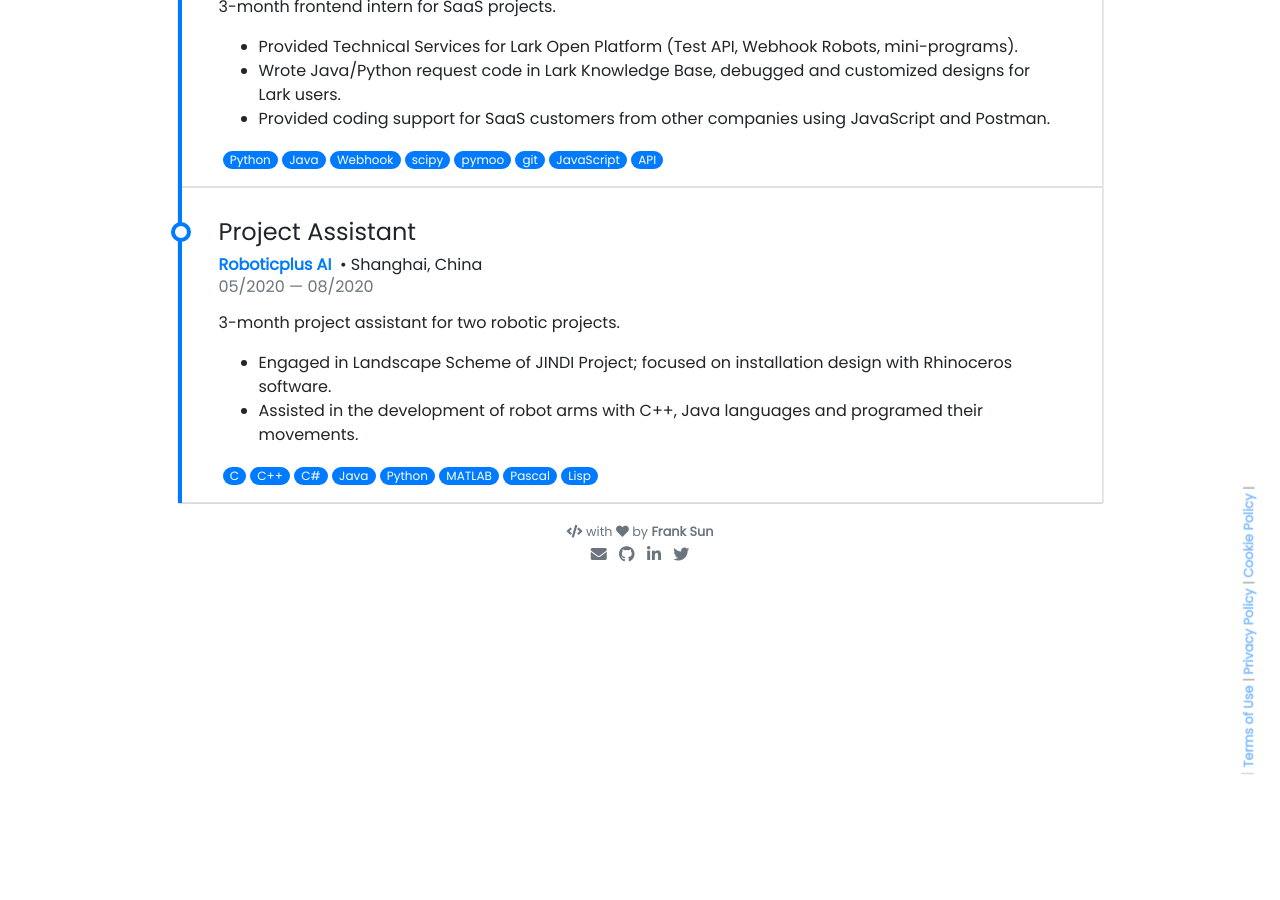
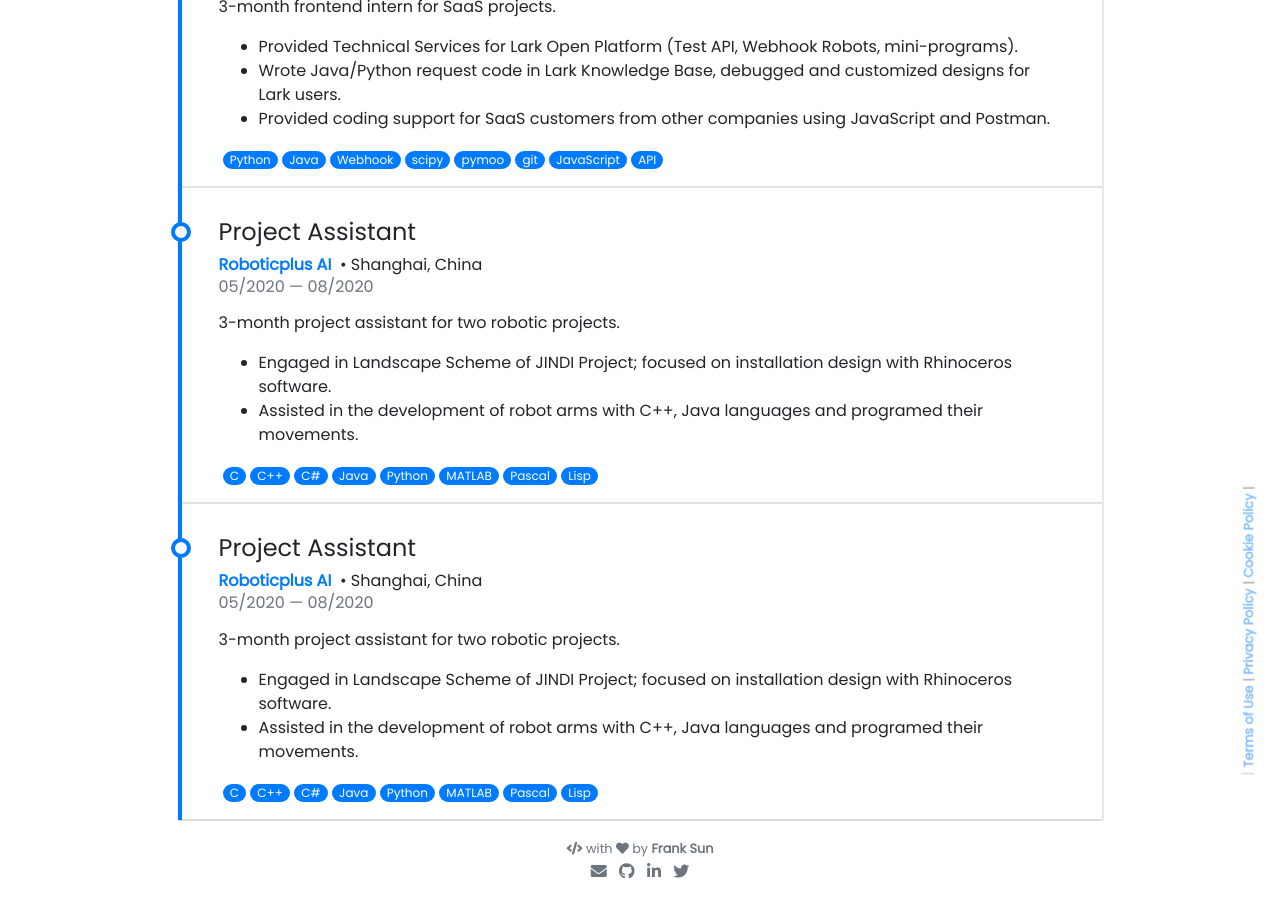
Before and after one commit to FangFrankSun/Personal_Website, a Jekyll site: the page built from pages/about.md, in a window 1280 px wide and 900 px high, scrolled down 3202 px. Built offline with Jekyll 4.4.1, drawn with Linux system fonts in a browser that asks for light colours; nearby versions of some CDN libraries; emoji names are drawn with the system emoji font.

Commit message:
Update cs-experience-timeline.yml

```diff
--- a/_data/cs-experience-timeline.yml
+++ b/_data/cs-experience-timeline.yml
@@ -39,3 +39,16 @@
     - "Engaged in Landscape Scheme of JINDI Project; focused on installation design with Rhinoceros software."
     - "Assisted in the development of robot arms with C++, Java languages and programed their movements."
   tools: [C, C++, C#, Java, Python, MATLAB, Pascal, Lisp]
+
+- entity: "Roboticplus AI"
+  link : https://www.roboticplus.com
+  location: Shanghai, China
+  country: China
+  role: "Project Assistant"
+  from: 05/2020
+  to: 08/2020
+  description: 3-month project assistant for two robotic projects.
+  courses:
+    - "Engaged in Landscape Scheme of JINDI Project; focused on installation design with Rhinoceros software."
+    - "Assisted in the development of robot arms with C++, Java languages and programed their movements."
+  tools: [C, C++, C#, Java, Python, MATLAB, Pascal, Lisp]
```
